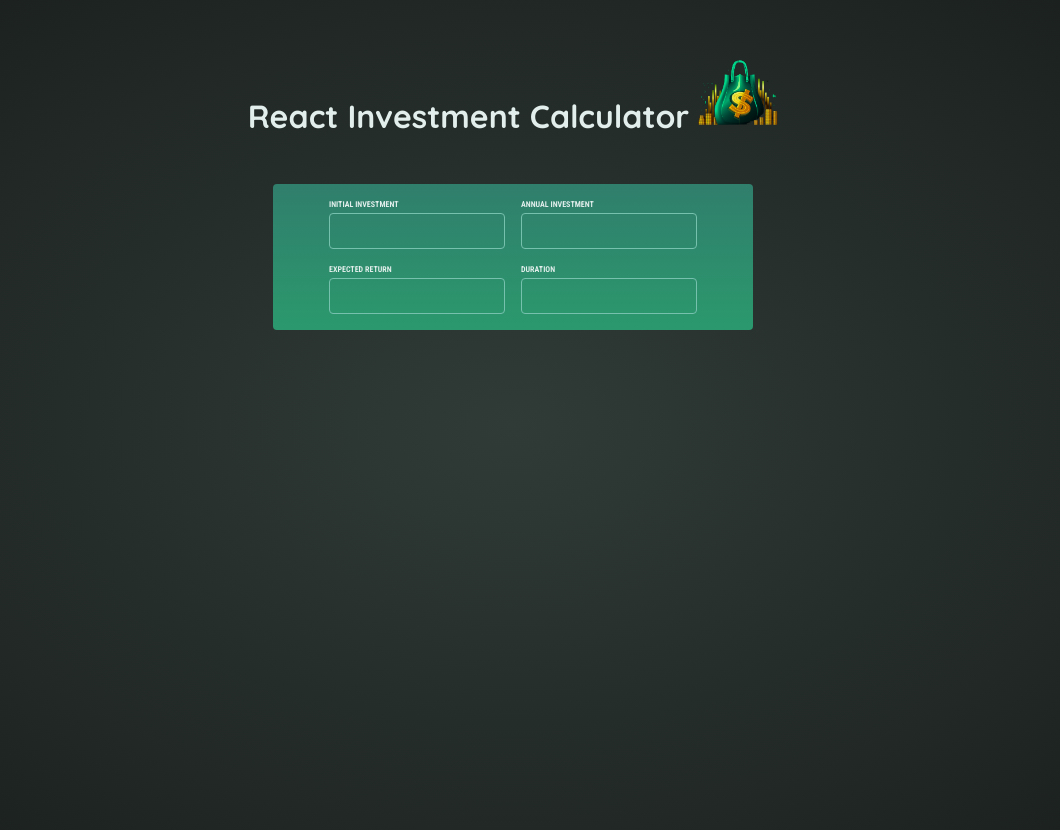
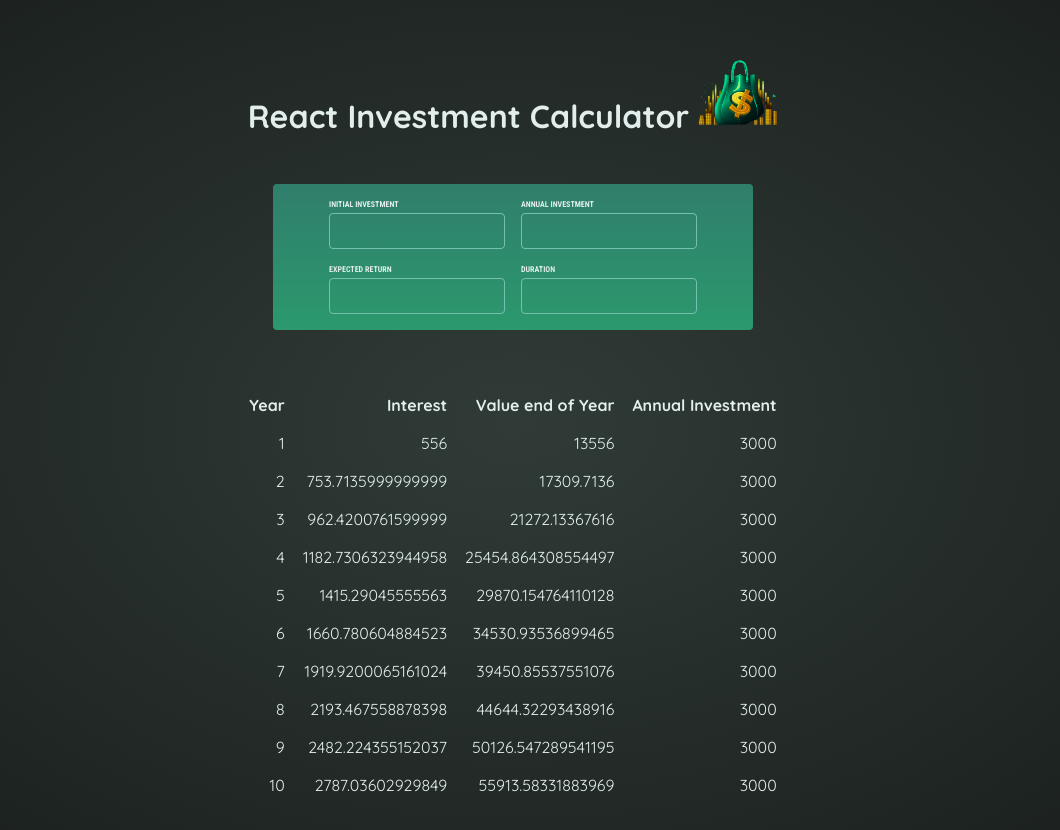
Before and after one commit to Juan-I-nauJ/react-investment, a React (Vite) app: page / in a window 1280 px wide. Shown: the top 830 px of the page, without its empty margins (127-1187 px from the left). Built offline with nearby package versions, Linux system fonts and the light colour scheme.

Commit message:
feat: results table coded

```diff
--- a/src/App.jsx
+++ b/src/App.jsx
@@ -1,13 +1,14 @@
 import MainHeader from "./components/MainHeader/MainHeader"
 import InputFields from "./components/InputFIelds/InputFields"
 import { useState } from "react"
+import ResultsTable from "./components/ResultsTable/ResultsTable"
 
 function App() {
   const [userInputs, setUserInputs] = useState({
-    iniInv: 10000,
-    anuInv: 3000,
-    expRet: 5.56,
-    dur: 10
+    initialInvestment: 10000,
+    annualInvestment: 3000,
+    expectedReturn: 5.56,
+    duration: 10
   })
 
   const handleUserInputs = (newInputs) =>  {
@@ -19,6 +20,7 @@
     <>
     <MainHeader />
     <InputFields userInputs={userInputs} updateInputs={handleUserInputs}/>
+    <ResultsTable userInputs={userInputs} />
     </>
   )
 }
--- /dev/null
+++ b/src/components/ResultsTable/ResultsTable.jsx
@@ -0,0 +1,18 @@
+import { calculateInvestmentResults } from "../../util/investment"
+const theads = ['Year', 'Interest', 'Value end of Year', 'Annual Investment']
+
+export default function ResultsTable({userInputs}) {
+    const tableResults = calculateInvestmentResults(userInputs)
+
+    return (
+        <table id="result" className="center">
+            <tr>
+                {theads.map(thead => <th>{thead}</th>)}
+            </tr>
+            {tableResults.map(result =>
+            <tr>
+        {Object.keys(result).map(key => <td>{result[key]}</td>)}
+        </tr>)}
+        </table>
+    )
+}
```
